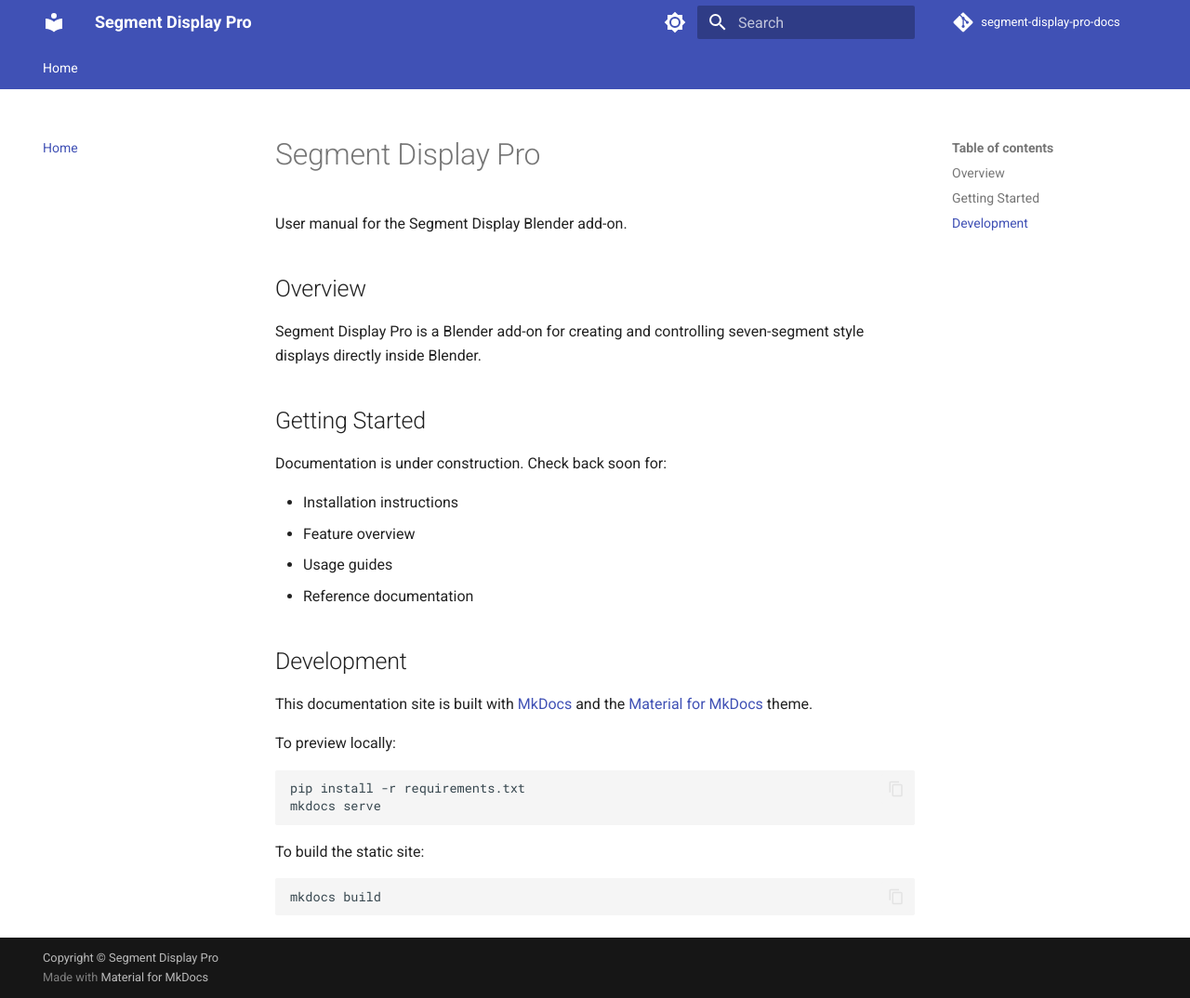
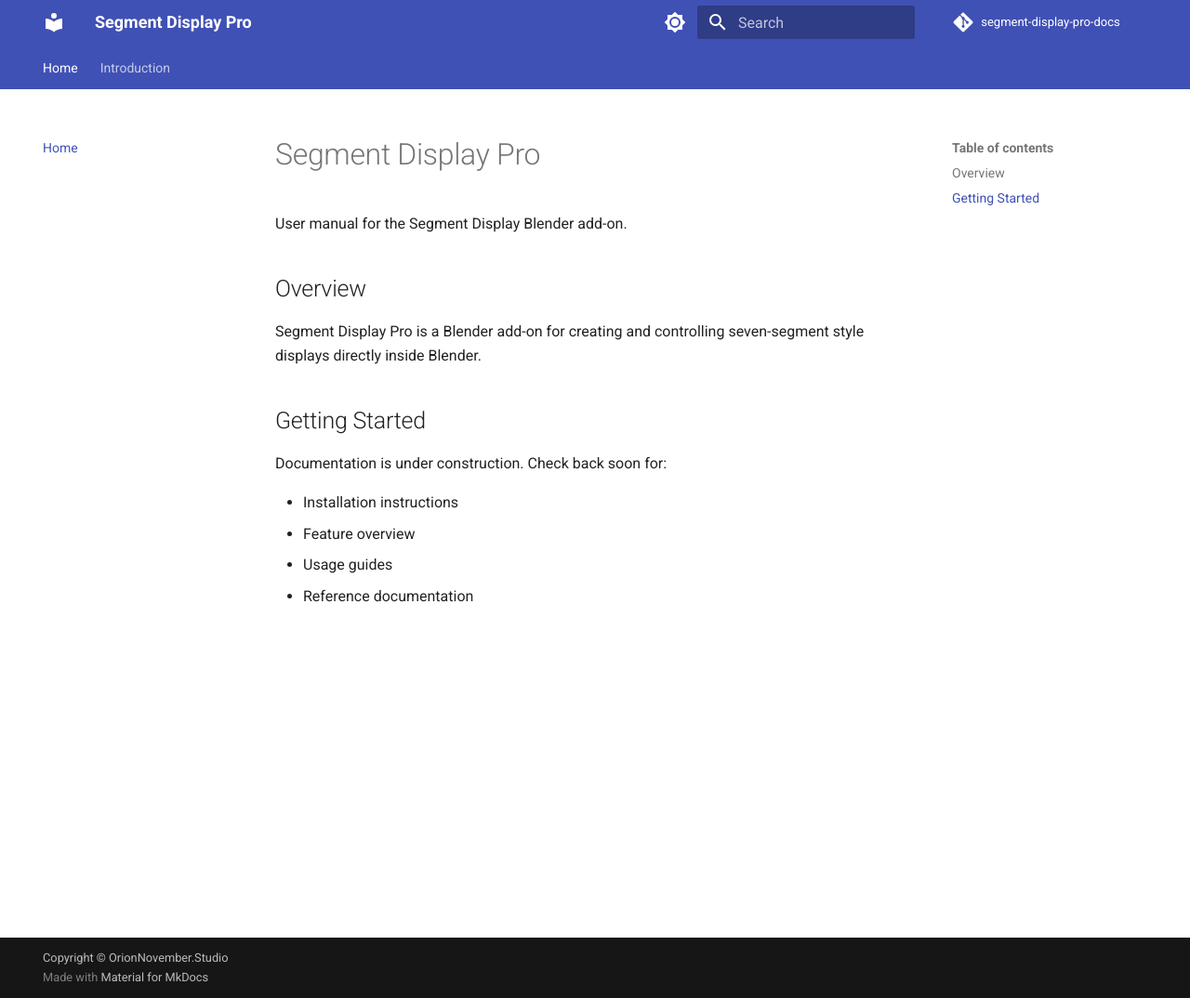
Before and after one commit to ahmetmaya-orion/segment-display-pro-docs, an MkDocs documentation site: the page built from docs/index.md, in a window 1280 px wide and 1074 px high. Shown: the whole window at 93% size. Built offline with MkDocs 1.6.1 and Material for MkDocs 9.7.7, drawn with Linux system fonts in a browser that asks for light colours; comment, search, counter and statistics services are not loaded.

Commit message:
Introduction Page

````diff
--- a/docs/index.md
+++ b/docs/index.md
@@ -15,21 +15,3 @@
 - Feature overview
 - Usage guides
 - Reference documentation
-
-## Development
-
-This documentation site is built with [MkDocs](https://www.mkdocs.org) and the
-[Material for MkDocs](https://squidfunk.github.io/mkdocs-material) theme.
-
-To preview locally:
-
-```sh
-pip install -r requirements.txt
-mkdocs serve
-```
-
-To build the static site:
-
-```sh
-mkdocs build
-```
--- a/mkdocs.yml
+++ b/mkdocs.yml
@@ -1,7 +1,7 @@
 site_name: Segment Display Pro
 site_description: User manual for the Segment Display Pro Blender add-on.
 site_author: Segment Display Pro
-copyright: Copyright &copy; Segment Display Pro
+copyright: Copyright &copy; OrionNovember.Studio
 
 repo_name: segment-display-pro-docs
 repo_url: https://github.com/segment-display-pro/segment-display-pro-docs
@@ -19,7 +19,7 @@
     - media: "(prefers-color-scheme: dark)"
       scheme: slate
       primary: black
-      accent: indigo
+      accent: deep-orange
       toggle:
         icon: material/brightness-4
         name: Switch to light mode
@@ -53,3 +53,4 @@
 
 nav:
   - Home: index.md
+  - Introduction: introduction.md
````
Also changed, not shown: docs/introduction.md (added, +60 -0 lines), 1 other file.
